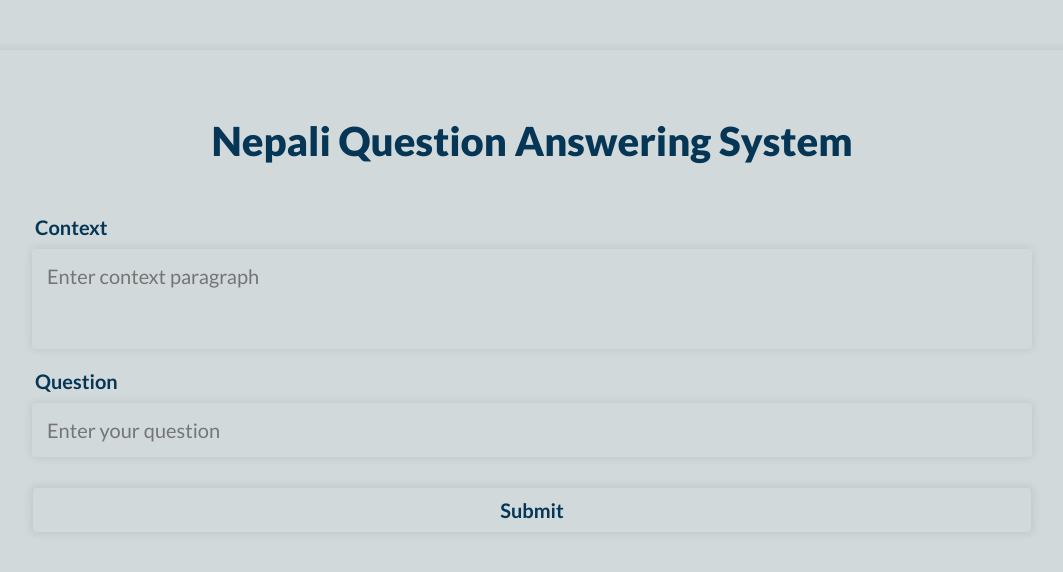
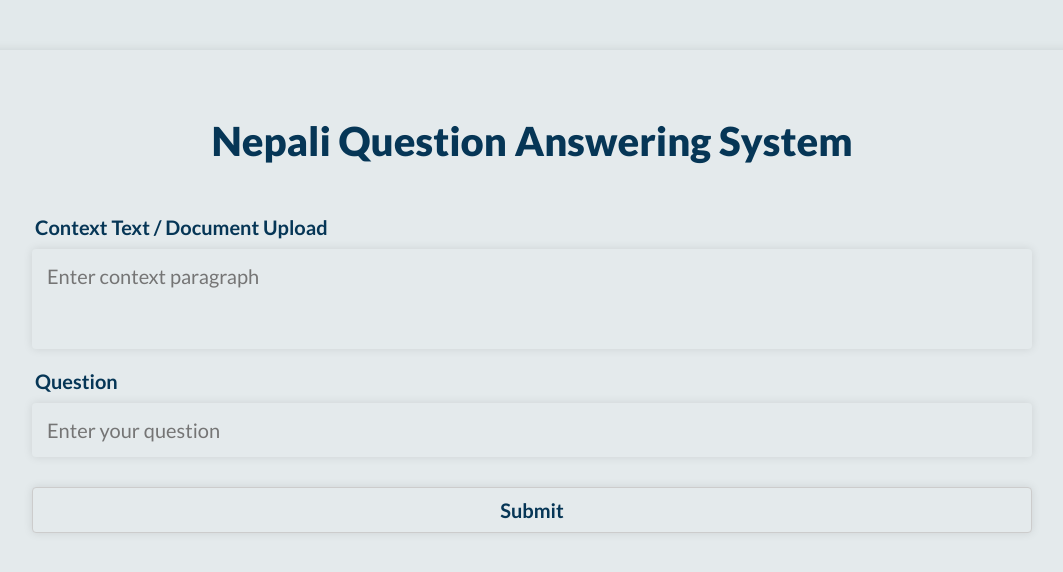
Before and after one commit to Yunika-Bajracharya/Extractive-Nepali-QA, a React (Create React App) app in the folder frontend/: page / in a window 1280 px wide. Shown: the top 572 px of the page, without its empty margins (108-1171 px from the left). Built offline with nearby package versions, Linux system fonts and the light colour scheme.

Commit message:
Integrate frontend with model

```diff
--- a/frontend/src/components/QAComponent.css
+++ b/frontend/src/components/QAComponent.css
@@ -6,11 +6,12 @@
 }
 
 body {
-  background-color: #d1d9db;
+  background-color: #e2e9eb;
   font-size: 20px;
 }
 
 .container {
+  background-color: #e4eaec;
   color: #063656;
   max-width: 1200px;
   margin-top: 50px;
@@ -49,7 +50,7 @@ h1 {
   margin-bottom: 20px;
   border-radius: 4px;
   font-size: 20px;
-  background-color: #d1d9db;
+  background-color: #e4eaec;
   box-shadow: 0 0 10px rgba(0, 0, 0, 0.1);
   border: none;
 }
@@ -59,7 +60,7 @@ h1 {
   margin-bottom: 30px;
   border-radius: 4px;
   border: 1px solid #ccc;
-  background-color: #d1d9db;
+  background-color: #e4eaec;
   box-shadow: 0 0 10px rgba(0, 0, 0, 0.1);
   border: none;
   font-size: 20px;
@@ -72,7 +73,7 @@ h1 {
   cursor: pointer;
   color: #063656;
   font-weight: 700;
-  background-color: #d1d9db;
+  background-color: #e4eaec;
   box-shadow: 0 0 10px rgba(0, 0, 0, 0.1);
   font-size: 20px;
   margin-bottom: 20px;
--- a/frontend/src/components/QAComponent.js
+++ b/frontend/src/components/QAComponent.js
@@ -9,19 +9,18 @@ const QAComponent = () => {
   const [loading, setLoading] = useState(false);
   const [error, setError] = useState("");
 
-  const handleSubmit = async () => {
+  const handleGetAnswer = async () => {
     setLoading(true);
     setError("");
 
+    const data = {
+      context: context,
+      question: question,
+    };
+
     try {
-      // const response = await axios.post("API_ENDPOINT", {
-      //   context,
-      //   question,
-      // });
-      // setAnswer(response.data.answer);
-
-      const temporaryAnswer = "This is a temporary answer.";
-      setAnswer(temporaryAnswer);
+      const response = await axios.post("http://127.0.0.1:8000/answer", data);
+      setAnswer(response.data.answer.answer);
     } catch (err) {
       setError("Failed to fetch answer. Please try again.");
     } finally {
@@ -35,7 +34,7 @@ const QAComponent = () => {
         <h1>Nepali Question Answering System</h1>
       </header>
       <section className="input-section">
-        <p className="input-section-heading">Context</p>
+        <p className="input-section-heading">Context Text / Document Upload</p>
         <textarea
           className="context-field"
           placeholder="Enter context paragraph"
@@ -58,7 +57,7 @@ const QAComponent = () => {
         />
         <button
           className="submit-btn"
-          onClick={handleSubmit}
+          onClick={handleGetAnswer}
           disabled={loading}
         >
           {loading ? "Loading..." : "Submit"}
```
